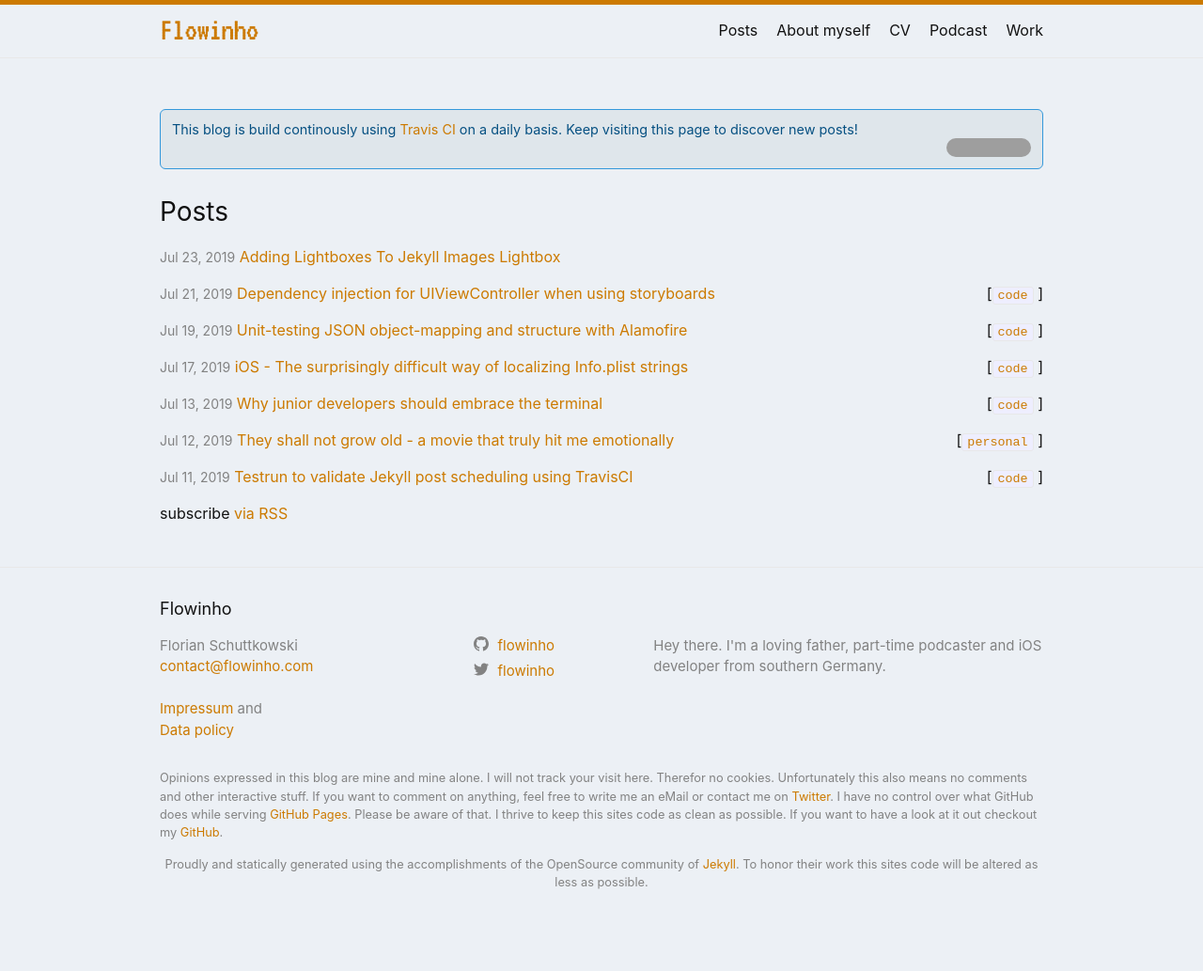
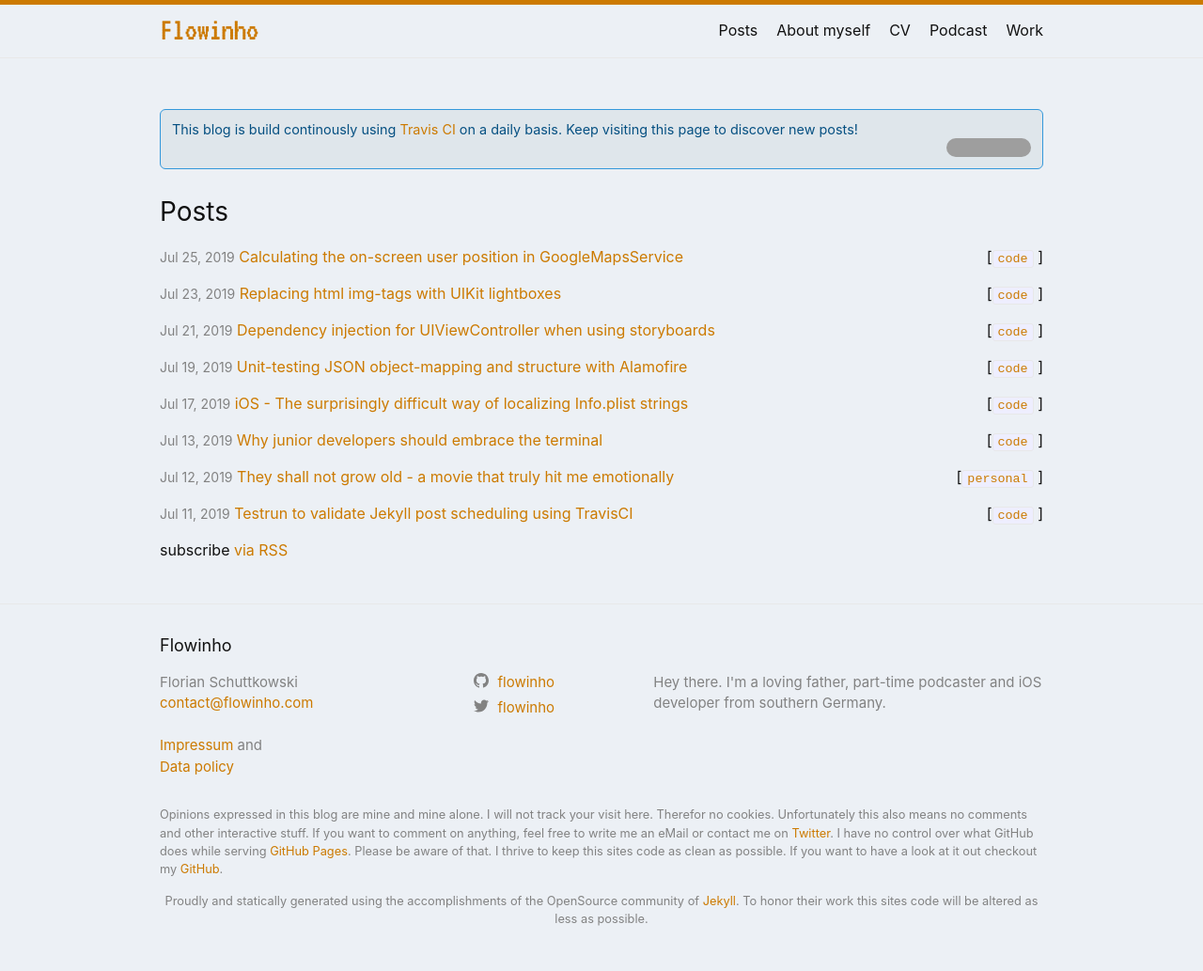
Before and after one commit to flowinho/flowinho.github.io, a Jekyll site: the page built from index.md, in a window 1280 px wide. Shown: the whole page at 94% size. Built offline with Jekyll 4.4.1, drawn with Linux system fonts in a browser that asks for light colours; before the commit the page ends 994 px from its top, so only the background shows below that; some of the changed lines change nothing that is shown; grey boxes are pictures that could not be loaded.

Commit message:
Add new post

````diff
--- a/_posts/code/2019-07-23-adding-lightboxes-to-jekyll-images-lightbox.md
+++ b/_posts/code/2019-07-23-adding-lightboxes-to-jekyll-images-lightbox.md
@@ -1,4 +1,8 @@
-
+---
+layout: post
+title: "Replacing html img-tags with UIKit lightboxes"
+tags: code
+---
 
 Some sites i've created are created utilizing Jekyll and UIKit and use markdown to write the posts. However, images are rendered as default HTML img-tags. UIKit provides this functionality but i prefer sticking to plain markdown. This script replace default img-tags with UIKit lightboxes after the page loaded.
 
--- /dev/null
+++ b/_posts/code/2019-07-25-calculating-user-position-google-maps.md
@@ -0,0 +1,94 @@
+---
+layout: post
+title: "Calculating the on-screen user position in GoogleMapsService"
+tags: code
+---
+
+So my UX colleague wanted to have a custom “My Position” button visible in a map-related project i’m currently working on. It offers context-aware functionality depending on wether the users position is currently visible on the screen or not. Here’s the solution i came up with.
+
+## First problem: detecting camera movement
+
+This problem is the less interesting of two problems i encountered. However i’d like to write it down for the sake of completeness.
+
+The Google Maps SDK Documentation describes the delegate GMSMapViewDelegate which delivers the implementation we need. Specifically we will make us of it’s function mapView:didChangeCameraPosition:
+
+The declaration inside the SDK:
+
+```objectivec
+/**
+ * Called repeatedly during any animations or gestures on the map (or once, if the camera is
+ * explicitly set). This may not be called for all intermediate camera positions. It is always
+ * called for the final position of an animation or gesture.
+ */
+ /* Objective-C*/
+- (void)mapView:(GMSMapView *)mapView didChangeCameraPosition:(GMSCameraPosition *)position;
+/* Swift */
+public func mapView(_ mapView: GMSMapView, didChange position: GMSCameraPosition)
+```
+
+By assigning this delegate to our mapView we get the delegate callback we need to continue working on the initial problem:
+
+```swift
+extension MapVC: GMSMapViewDelegate {
+    public func mapView(_ mapView: GMSMapView, didChange position: GMSCameraPosition) {
+        // Do something
+    }
+}
+```
+
+The second problem: detecting wether the users position is visible in the current viewport
+
+This is a slightly more complicated problem: a geoposition such as the position of the user is delivered in geocoordinates, in the case of the CocoaTouch CoreLocation module it is CLLocation.
+
+However the viewport is pixel-based since it’s based on the screen of the user’s device. So we’ll need a way to transform world-coordinates to screen-coordinates.
+
+This is where GMS Projection comes in very handy.
+
+GMSProjection defines the function pointForCoordinate which is described as:
+
+> Maps an Earth coordinate to a point coordinate in the map’s view.
+
+This way, we are able to calculate the position of a real-world coordinate on the users screen. However we want to quickly determine wether the coordinate is off-screen so there is no need for the actual return value of pointForCoordinate.
+
+```swift
+import Foundation
+import GoogleMaps
+
+public protocol GMSHelper { }
+
+extension GMSHelper {
+    func locationIsVisible(inMap mapView: GMSMapView, forLocation location: CLLocationCoordinate2D) -> Bool {
+        let point = mapView.projection.point(for: location)
+        return mapView.isPointInsideBounds(point: point)
+    }
+}
+
+extension UIView {
+    func isPointInsideBounds(point: CGPoint) -> Bool {
+        return point.x > 0 && point.y > 0 && point.x < self.bounds.width && point.y < self.bounds.height
+    }
+}
+```
+
+With this handy protocol, every type that adopts GMSHelper can call the locationIsVisible(inMap:forLocation:) method without further ado.
+
+```swift
+// Make sure to adopt GMSHelper to get access to it`s extension and default implementation
+public class MapVC: UIViewController, GMSHelper {
+    ...
+}
+
+// Use the newly created function to determine wether the users position is visible or not
+extension MapVC: GMSMapViewDelegate {
+    public func mapView(_ mapView: GMSMapView, didChange position: GMSCameraPosition) {
+        let userIsInsideVisibleArea = locationIsVisible(inMap: mapView, forLocation: self.userLocation)
+        if userIsInsideVisibleArea {
+            // Do something
+        }
+    }
+}
+```
+
+Here we go. From this point onwards it’s pretty easy to react on camera movements.
+
+I love protocol oriented programming in Swift <3
````
